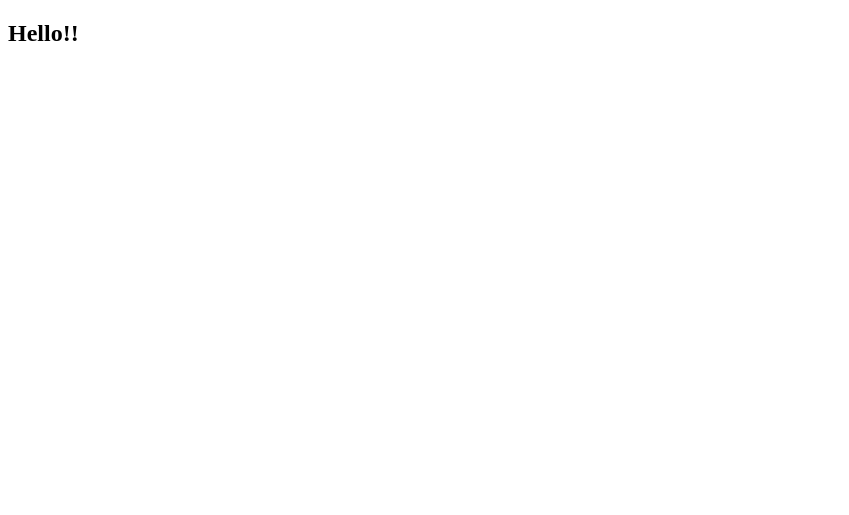
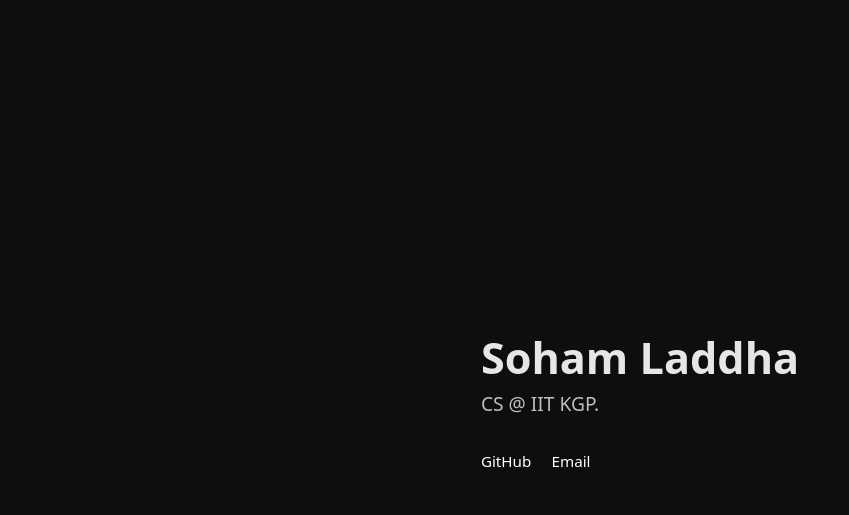
Before and after one commit to Soham1817/Soham1817.github.io, a plain HTML site: page index.html in a window 1280 px wide. Shown: the whole page, without its empty margins (0-849 px from the left). Drawn offline with Linux system fonts and the light colour scheme.

Commit message:
Updated index.html

```diff
--- a/index.html
+++ b/index.html
@@ -1,9 +1,74 @@
 <!DOCTYPE html>
 <html lang="en">
-    <head>
-        <title> Hello </title>
-    </head>
-    <body>
-        <h2> Hello!! </h2>
-    </body>
+<head>
+  <meta charset="UTF-8" />
+  <meta name="viewport" content="width=device-width, initial-scale=1.0" />
+  <title>Your Name</title>
+
+  <style>
+    * {
+      margin: 0;
+      padding: 0;
+      box-sizing: border-box;
+    }
+
+    body {
+      background: #0e0e0e;
+      color: #e6e6e6;
+      font-family: system-ui, -apple-system, BlinkMacSystemFont, sans-serif;
+      height: 100vh;
+      display: flex;
+      align-items: center;
+      justify-content: center;
+    }
+
+    .container {
+      max-width: 600px;
+      padding: 40px;
+    }
+
+    h1 {
+      font-size: 2.7rem;
+      font-weight: 600;
+      margin-bottom: 2px;
+    }
+
+    p {
+      font-size: 1.2rem;
+      font-weight: 400;
+      line-height: 1.6;
+      color: #bdbdbd;
+      margin-bottom: 30px;
+    }
+
+    .links a {
+      display: inline-block;
+      margin-right: 16px;
+      color: #ffffff;
+      text-decoration: none;
+      font-size: 0.95rem;
+      border-bottom: 1px solid transparent;
+      transition: border-color 0.2s ease;
+    }
+
+    .links a:hover {
+      border-color: #ffffff;
+    }
+  </style>
+</head>
+
+<body>
+  <div class="container">
+    <h1>Soham Laddha</h1>
+
+    <p>
+      CS @ IIT KGP.
+    </p>
+
+    <div class="links">
+      <a href="https://github.com/Soham1817" target="_blank">GitHub</a>
+      <a href="mailto:laddhasoham18@gmail.com">Email</a>
+    </div>
+  </div>
+</body>
 </html>
```
